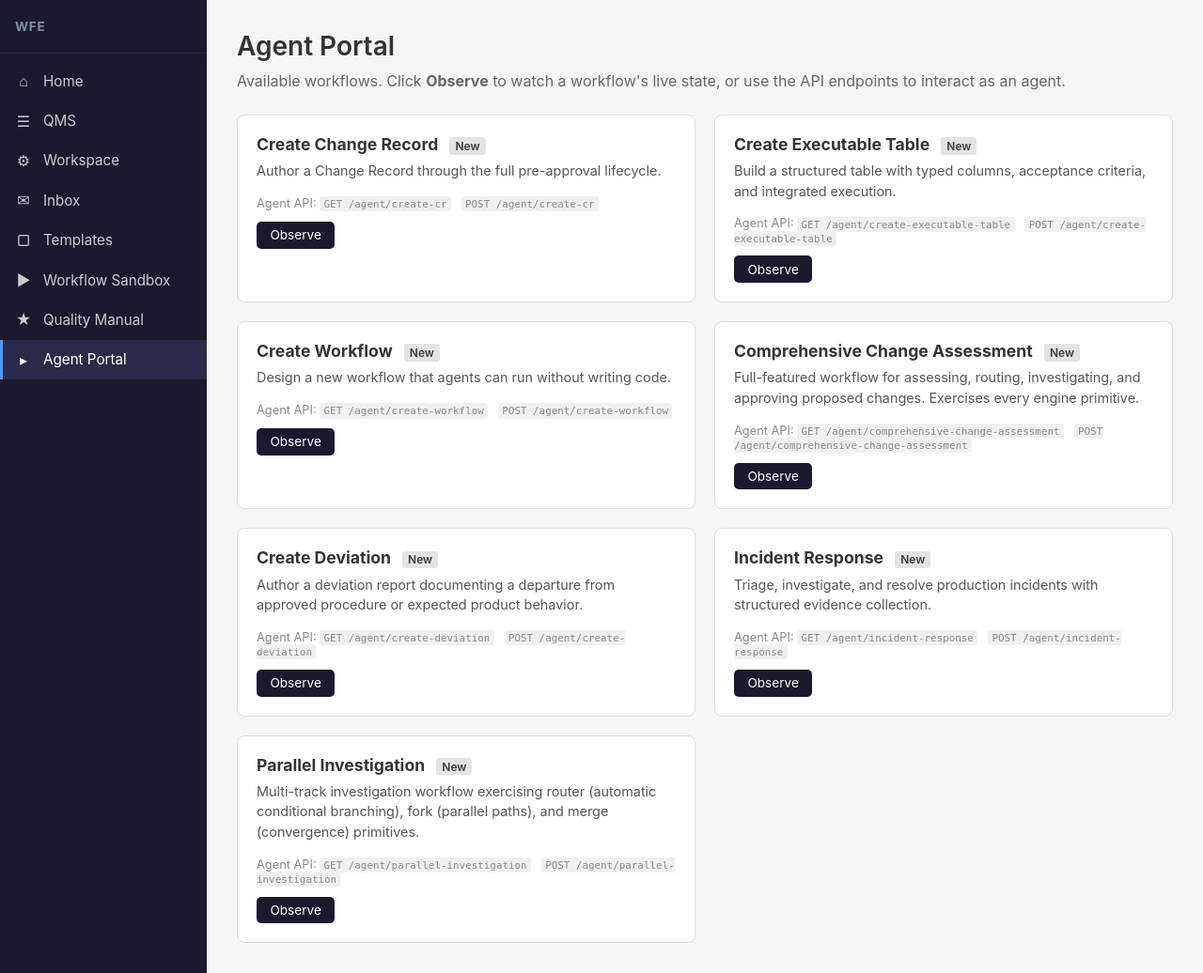
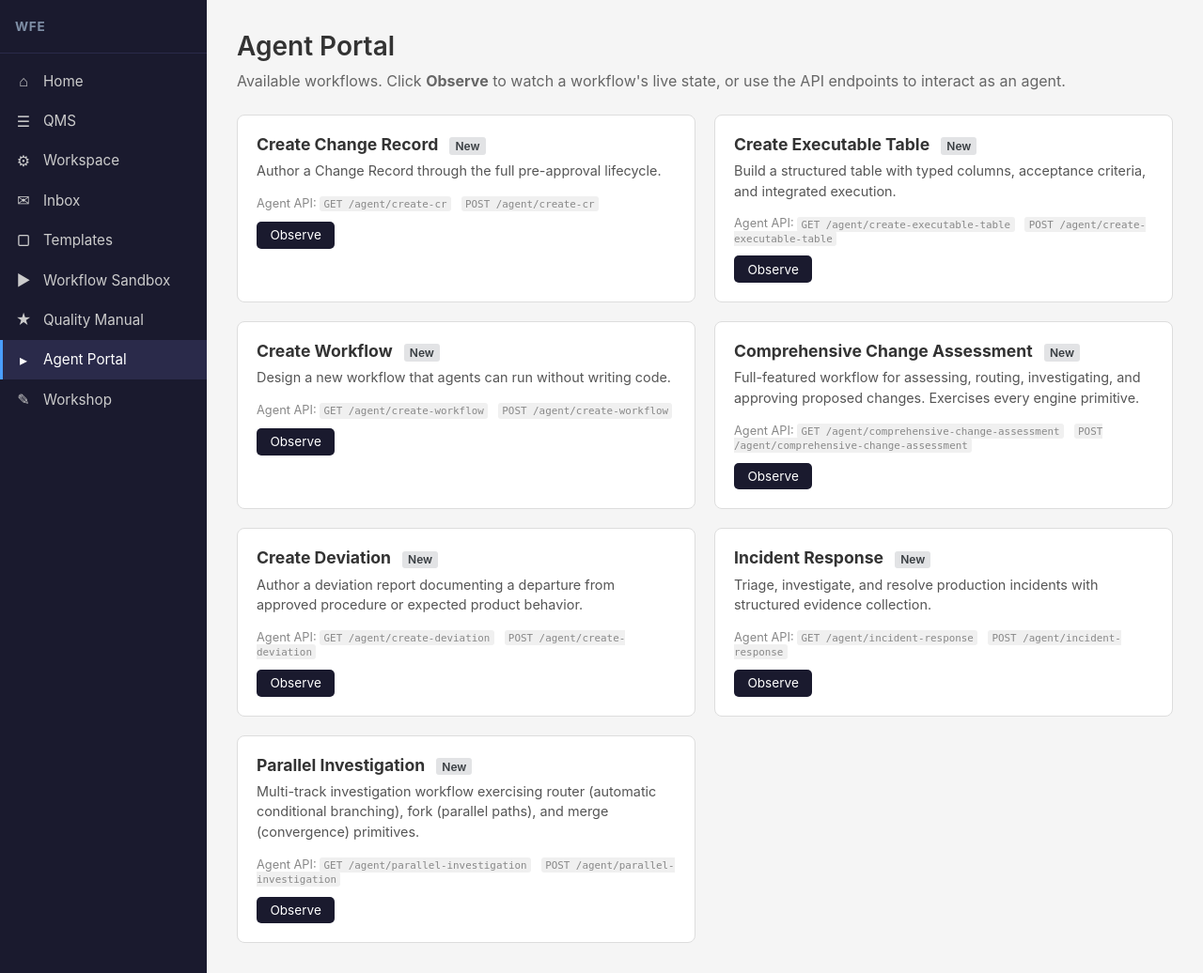
Before and after one commit to whharris917/qms-workflow-engine, a Flask app: page /agent in a window 1280 px wide. Shown: the whole page at 94% size. Run offline with Flask 3, Linux system fonts and the light colour scheme.

Commit message:
Add Workshop to sidebar navigation
Co-Authored-By: Claude Opus 4.6 (1M context) <noreply@anthropic.com>

```diff
--- a/wfe-ui/templates/base.html
+++ b/wfe-ui/templates/base.html
@@ -113,6 +113,9 @@
             <a href="{{ url_for('agent_portal') }}" class="{% if active_page == 'agent' %}active{% endif %}">
                 <span class="nav-icon">&#9656;</span> Agent Portal
             </a>
+            <a href="{{ url_for('workshop') }}" class="{% if active_page == 'workshop' %}active{% endif %}">
+                <span class="nav-icon">&#9998;</span> Workshop
+            </a>
         </nav>
     </aside>
     <div class="main">
```
